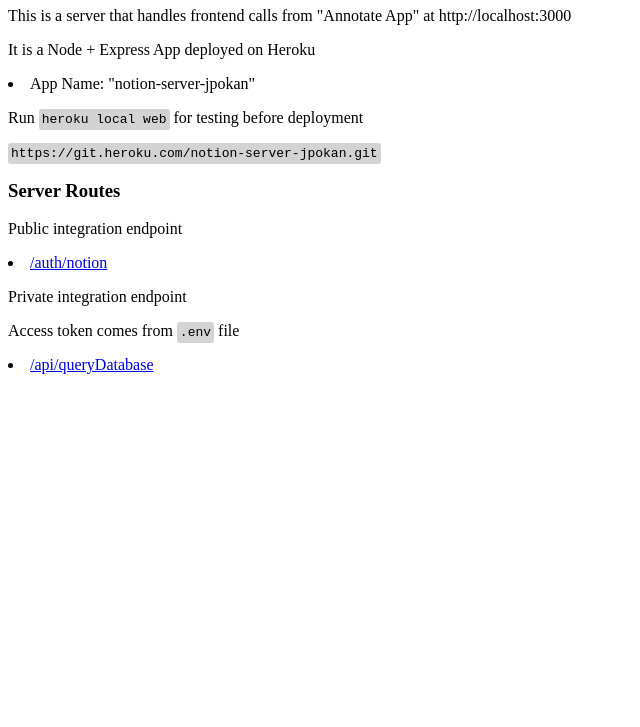
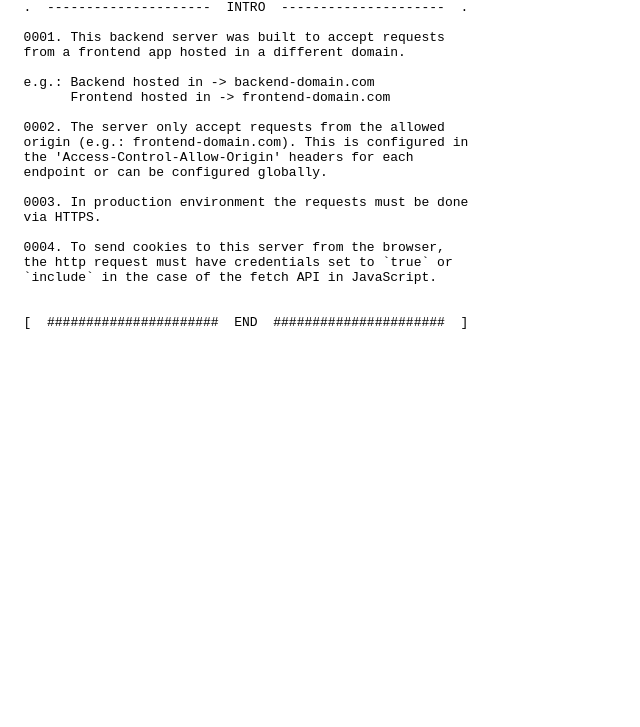
Before and after one commit to jpokan/backend-for-annotate, a website: page static/index.html in a window 1280 px wide. Shown: the part 73-800 px from the top of the page, without its empty margins (0-640 px from the left). Drawn offline with Linux system fonts and the light colour scheme.

```diff
--- a/static/index.html
+++ b/static/index.html
@@ -1,38 +1,55 @@
 <!DOCTYPE html>
 <html lang="en">
+
 <head>
   <meta charset="UTF-8">
   <meta http-equiv="X-UA-Compatible" content="IE=edge">
   <meta name="viewport" content="width=device-width, initial-scale=1.0">
-	<title>Annotate + Notion</title>
+  <title>Annotate</title>
 </head>
 <style>
   code {
-		background-color: lightgray;
-		padding: 3px;
+    background-color: rgb(226, 226, 226);
     border-radius: 3px;
   }
+
+  .basic {
+    word-wrap: break-word;
+    white-space: pre-wrap;
+  }
 </style>
+
 <body>
-	<h1>Annotate + Notion Integration Server</h1>
-	<description>
-		<p>This is a server that handles frontend calls from "Annotate App" at http://localhost:3000</p>
-		<p>It is a Node + Express App deployed on Heroku</p>
-		<li>App Name: "notion-server-jpokan"</li>
-		<p>Run <code>heroku local web</code> for testing before deployment</p>
-		<code>https://git.heroku.com/notion-server-jpokan.git</code>
-	</description>
+  <pre class="basic">
 
-	<h3>Server Routes</h3>
+  [  #########  BACK-END FOR FRONT-END SERVER  #########  ]
 
-	<p>Public integration endpoint</p>
-	<li>
-		<a href="/auth/notion">/auth/notion</a>
-	</li>
-	<p>Private integration endpoint</p>
-	<p>Access token comes from <code>.env</code> file</p>
-	<li>
-		<a href="/api/queryDatabase">/api/queryDatabase</a>
-	</li>
+
+  .  ---------------------  INTRO  ---------------------  .
+
+  0001. This backend server was built to accept requests
+  from a frontend app hosted in a different domain.
+
+  e.g.: Backend hosted in -> backend-domain.com
+        Frontend hosted in -> frontend-domain.com
+
+  0002. The server only accept requests from the allowed
+  origin (e.g.: frontend-domain.com). This is configured in
+  the 'Access-Control-Allow-Origin' headers for each
+  endpoint or can be configured globally.
+
+  0003. In production environment the requests must be done
+  via HTTPS.
+
+  0004. To send cookies to this server from the browser,
+  the http request must have credentials set to `true` or
+  `include` in the case of the fetch API in JavaScript.
+
+
+  [  ######################  END  ######################  ]
+
+</pre>
+
 </body>
+
 </html>
```
Also changed, not shown: index.js (+8 -8 lines). Lines whose indentation alone changed are shown as unchanged.
